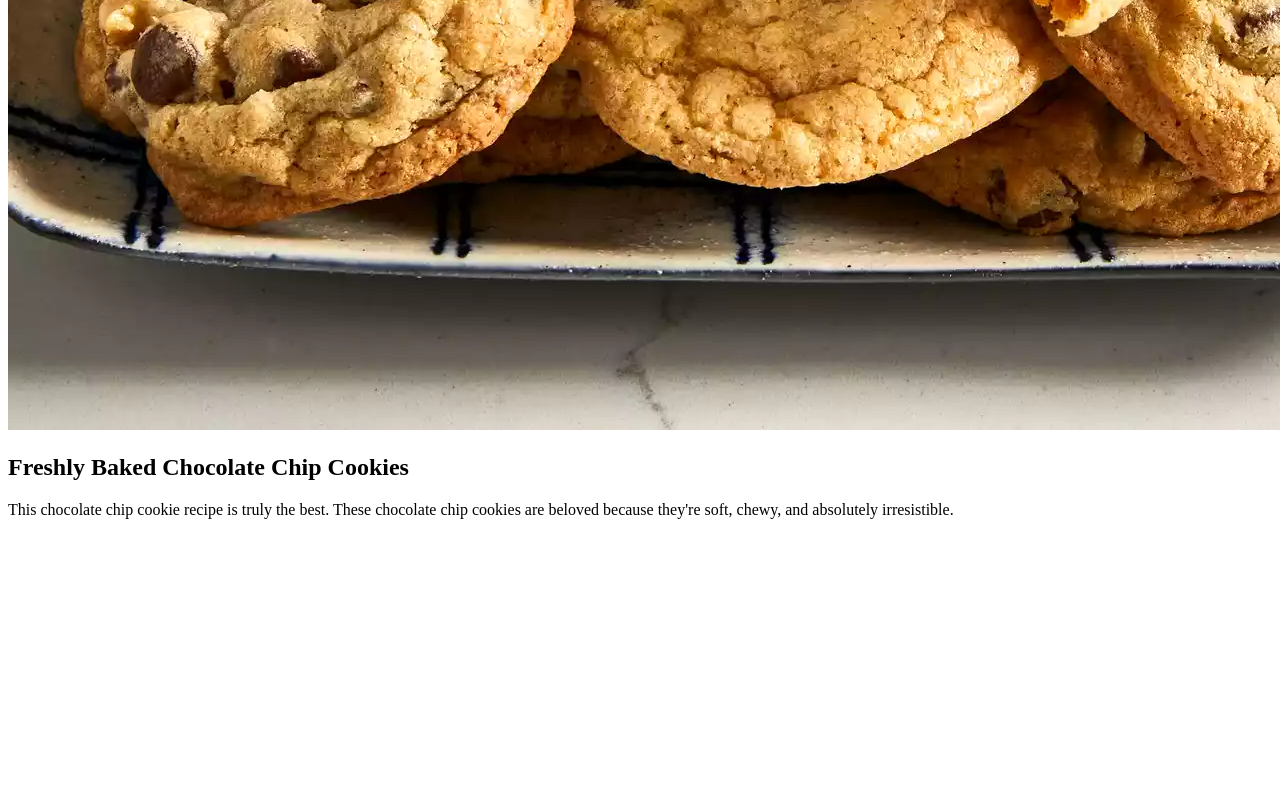
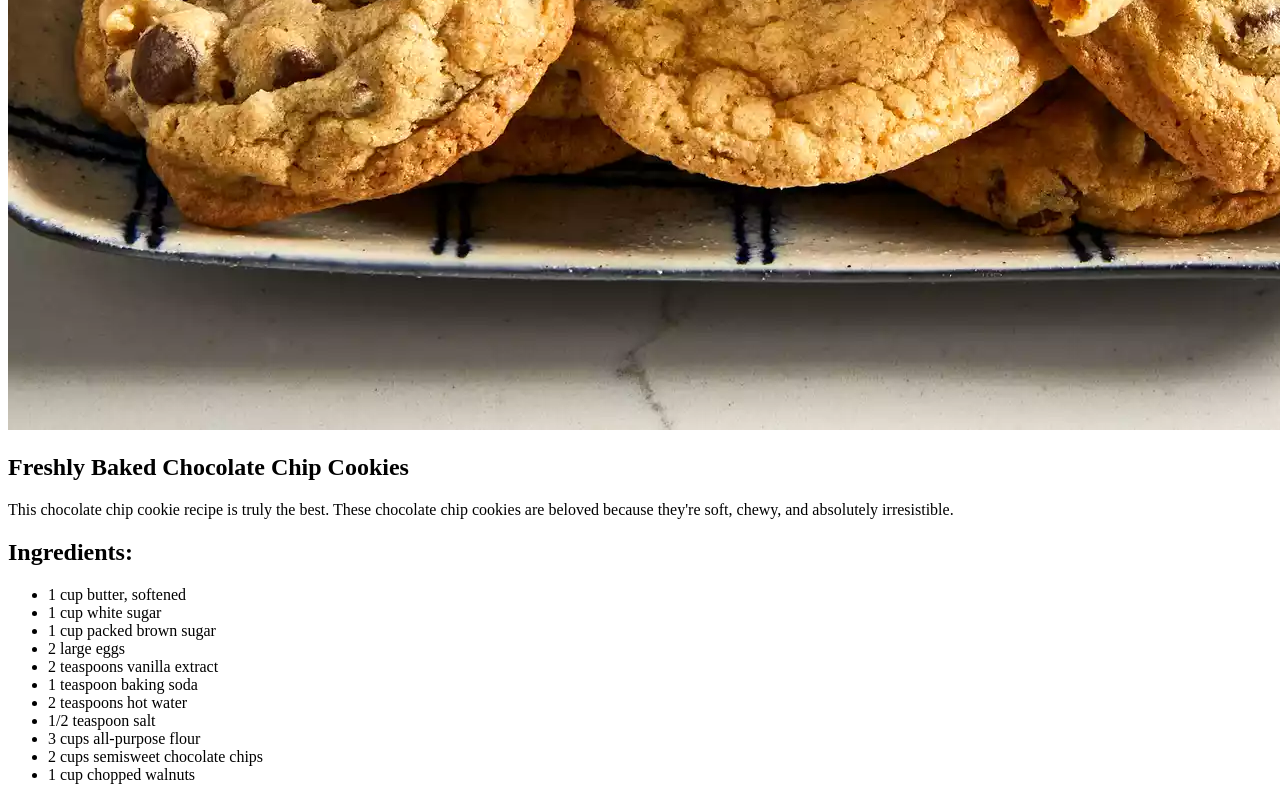
Before and after one commit to jkaps9/odin-recipes, a plain HTML site: page recipes/cookies.html in a window 1280 px wide. Shown: the part 801-1601 px from the top of the page. Before the commit the page ends 1336 px from the top, so only its background shows below. Drawn offline with Linux system fonts and the light colour scheme.

Commit message:
Add ingredient list to cookie recipe

```diff
--- a/recipes/cookies.html
+++ b/recipes/cookies.html
@@ -11,5 +11,19 @@
     <img src="../images/cookies.jpg" alt="freshly baked chocolate chip cookies">
     <h2>Freshly Baked Chocolate Chip Cookies</h2>
     <p>This chocolate chip cookie recipe is truly the best. These chocolate chip cookies are beloved because they're soft, chewy, and absolutely irresistible.</p>
+    <h2>Ingredients:</h2>
+    <ul>
+        <li>1 cup butter, softened</li>
+        <li>1 cup white sugar</li>
+        <li>1 cup packed brown sugar</li>
+        <li>2 large eggs</li>
+        <li>2 teaspoons vanilla extract</li>
+        <li>1 teaspoon baking soda</li>
+        <li>2 teaspoons hot water</li>
+        <li>1/2 teaspoon salt</li>
+        <li>3 cups all-purpose flour</li>
+        <li>2 cups semisweet chocolate chips</li>
+        <li>1 cup chopped walnuts</li>
+    </ul>
 </body>
 </html>
```
